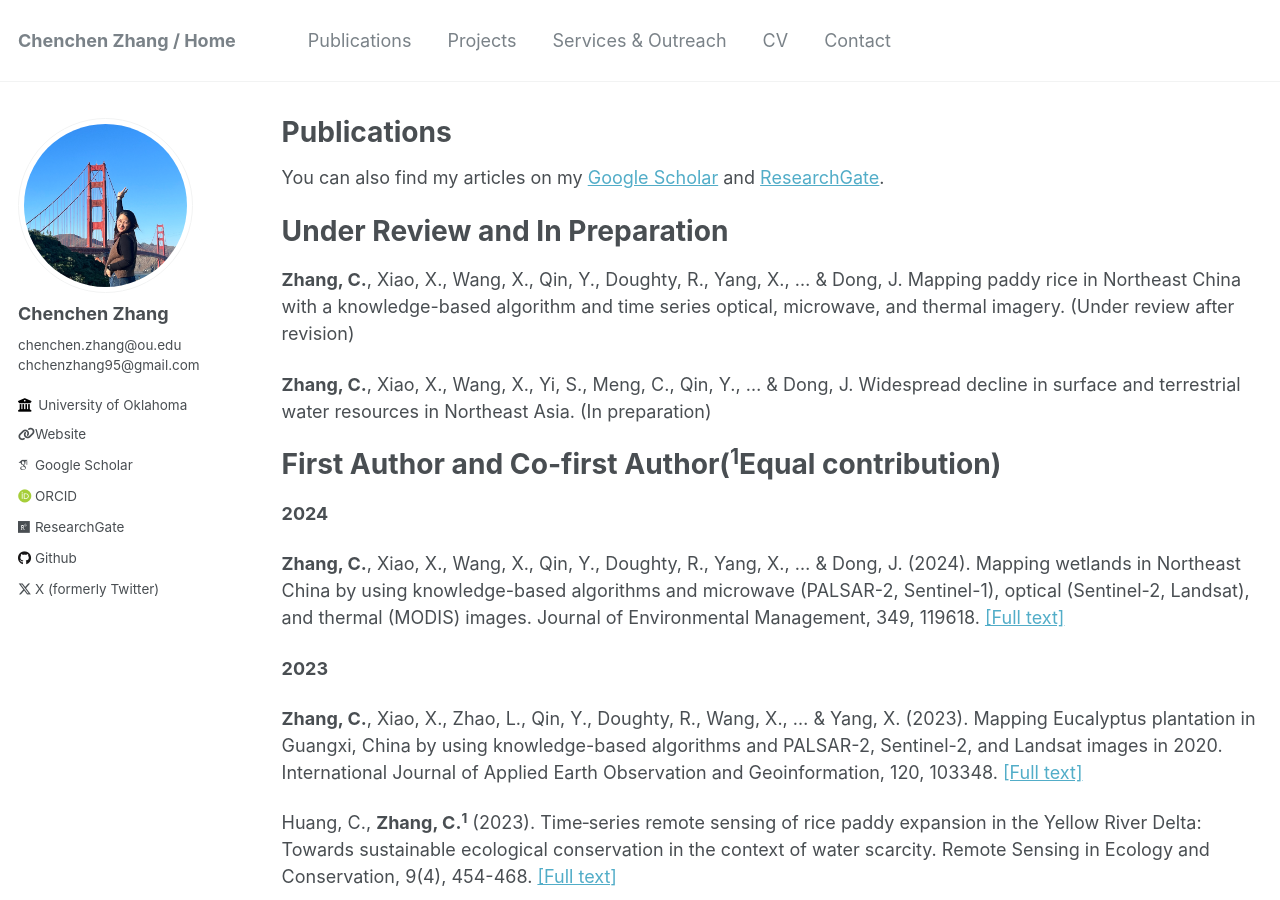
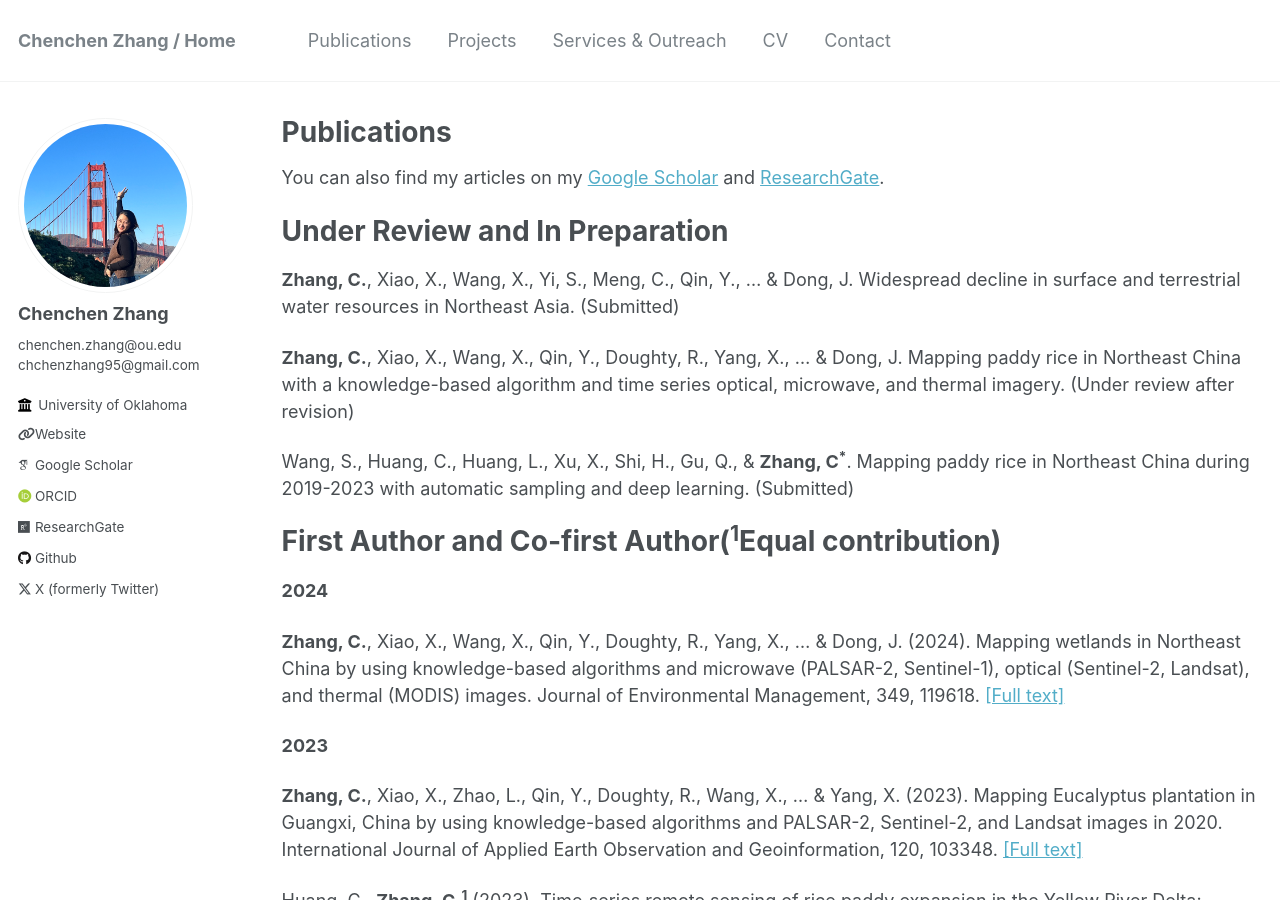
Before and after one commit to rszcc/rszcc.github.io, a Jekyll site: the page built from _pages/publications.md, in a window 1280 px wide and 900 px high. Built offline with Jekyll 4.4.1, drawn with Linux system fonts in a browser that asks for light colours; some web fonts are replaced.

Commit message:
Update publications.md

```diff
--- a/_pages/publications.md
+++ b/_pages/publications.md
@@ -11,9 +11,11 @@ You can also find my articles on my [Google Scholar](https://scholar.google.com/
 Under Review and In Preparation
 ======
 
+**Zhang, C.**, Xiao, X., Wang, X., Yi, S., Meng, C., Qin, Y., ... & Dong, J. Widespread decline in surface and terrestrial water resources in Northeast Asia. (Submitted)
+
 **Zhang, C.**, Xiao, X., Wang, X., Qin, Y., Doughty, R., Yang, X., ... & Dong, J. Mapping paddy rice in Northeast China with a knowledge-based algorithm and time series optical, microwave, and thermal imagery. (Under review after revision)
 
-**Zhang, C.**, Xiao, X., Wang, X., Yi, S., Meng, C., Qin, Y., ... & Dong, J. Widespread decline in surface and terrestrial water resources in Northeast Asia. (In preparation)
+Wang, S., Huang, C., Huang, L., Xu, X., Shi, H., Gu, Q., & **Zhang, C<sup>*</sup>**. Mapping paddy rice in Northeast China during 2019-2023 with automatic sampling and deep learning. (Submitted)
 
 First Author and Co-first Author(<sup>1</sup>Equal contribution)
 ======
```
